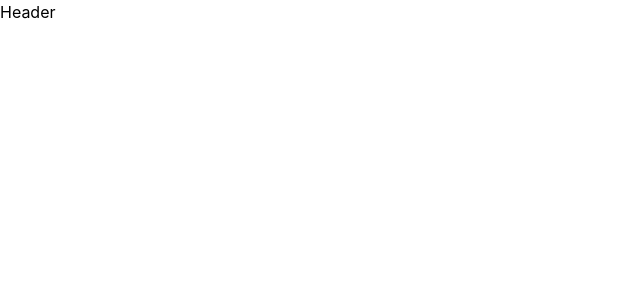
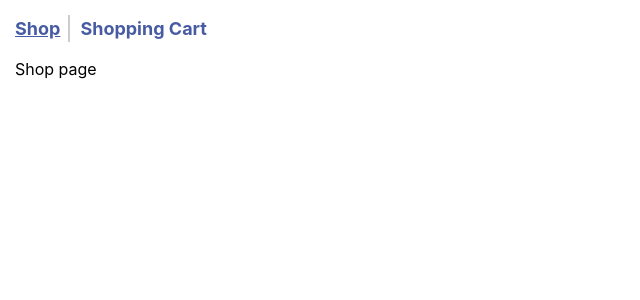
Before and after one commit to SergejShk/drug-store, a React (Vite) app: page / in a window 1280 px wide. Shown: the top 300 px of the page, without its empty margins (0-640 px from the left). Built offline with nearby package versions, Linux system fonts and the light colour scheme.

Commit message:
Created Header and Navigation

```diff
--- a/src/components/app/App.tsx
+++ b/src/components/app/App.tsx
@@ -1,12 +1,22 @@
 import { Navigate, createBrowserRouter } from "react-router-dom";
 
 import SharedLayout from "../common/SharedLayout";
+import { ShopPage, CartPage } from "./pages";
 
 export const router = createBrowserRouter([
 	{
 		path: "/",
 		element: <SharedLayout />,
 		errorElement: <Navigate to="/" />,
-		children: [],
+		children: [
+			{
+				index: true,
+				element: <ShopPage />,
+			},
+			{
+				path: "cart",
+				element: <CartPage />,
+			},
+		],
 	},
 ]);
--- /dev/null
+++ b/src/components/app/pages.ts
@@ -0,0 +1,4 @@
+import { lazy } from "react";
+
+export const ShopPage = lazy(() => import("../pages/shop/ShopPage"));
+export const CartPage = lazy(() => import("../pages/cart/CartPage"));
--- a/src/components/common/Header.tsx
+++ b/src/components/common/Header.tsx
@@ -1,7 +1,18 @@
 import { FC } from "react";
+import styled from "styled-components";
+
+import Navigation from "./Navigation";
 
 const Header: FC = () => {
-	return <div>Header</div>;
+	return (
+		<HeaderStyled>
+			<Navigation />
+		</HeaderStyled>
+	);
 };
 
 export default Header;
+
+const HeaderStyled = styled.header`
+	padding: 15px;
+`;
--- /dev/null
+++ b/src/components/common/Navigation.tsx
@@ -0,0 +1,61 @@
+import { FC } from "react";
+import { NavLink } from "react-router-dom";
+import styled from "styled-components";
+
+const navItems = [
+	{ name: "Shop", link: "/" },
+	{ name: "Shopping Cart", link: "/cart" },
+];
+
+const Navigation: FC = () => {
+	return (
+		<nav>
+			<NavList>
+				{navItems.map((navItem) => (
+					<NavItem key={navItem.link}>
+						<NavLinkStyled to={navItem.link}>{navItem.name}</NavLinkStyled>
+					</NavItem>
+				))}
+			</NavList>
+		</nav>
+	);
+};
+
+export default Navigation;
+
+const NavList = styled.ul`
+	display: flex;
+	align-items: center;
+	gap: 20px;
+`;
+
+const NavItem = styled.li`
+	font-size: 18px;
+	font-weight: 700;
+
+	position: relative;
+	color: #475ba2;
+
+	&.active,
+	&:hover {
+		text-decoration: underline;
+	}
+
+	&:not(:last-child)::after {
+		position: absolute;
+		content: "";
+		display: block;
+		top: 0;
+		right: -10px;
+		height: 100%;
+		width: 2px;
+		background-color: #ccc;
+	}
+`;
+
+const NavLinkStyled = styled(NavLink)`
+	&.active,
+	&:hover {
+		text-decoration: underline;
+	}
+`;
--- a/src/components/common/SharedLayout.tsx
+++ b/src/components/common/SharedLayout.tsx
@@ -16,7 +16,9 @@ const SharedLayout: FC = () => {
 				}
 			>
 				<Header />
-				<Outlet />
+				<Container>
+					<Outlet />
+				</Container>
 			</Suspense>
 		</LayoutStyled>
 	);
@@ -38,3 +40,7 @@ const LoaderWrapper = styled.div`
 	align-items: center;
 	justify-content: center;
 `;
+
+const Container = styled.div`
+	padding: 0 15px;
+`;
--- /dev/null
+++ b/src/components/pages/cart/CartPage.tsx
@@ -0,0 +1,7 @@
+import { FC } from "react";
+
+const CartPage: FC = () => {
+	return <div>Cart page</div>;
+};
+
+export default CartPage;
--- /dev/null
+++ b/src/components/pages/shop/ShopPage.tsx
@@ -0,0 +1,7 @@
+import { FC } from "react";
+
+const ShopPage: FC = () => {
+	return <div>Shop page</div>;
+};
+
+export default ShopPage;
```
